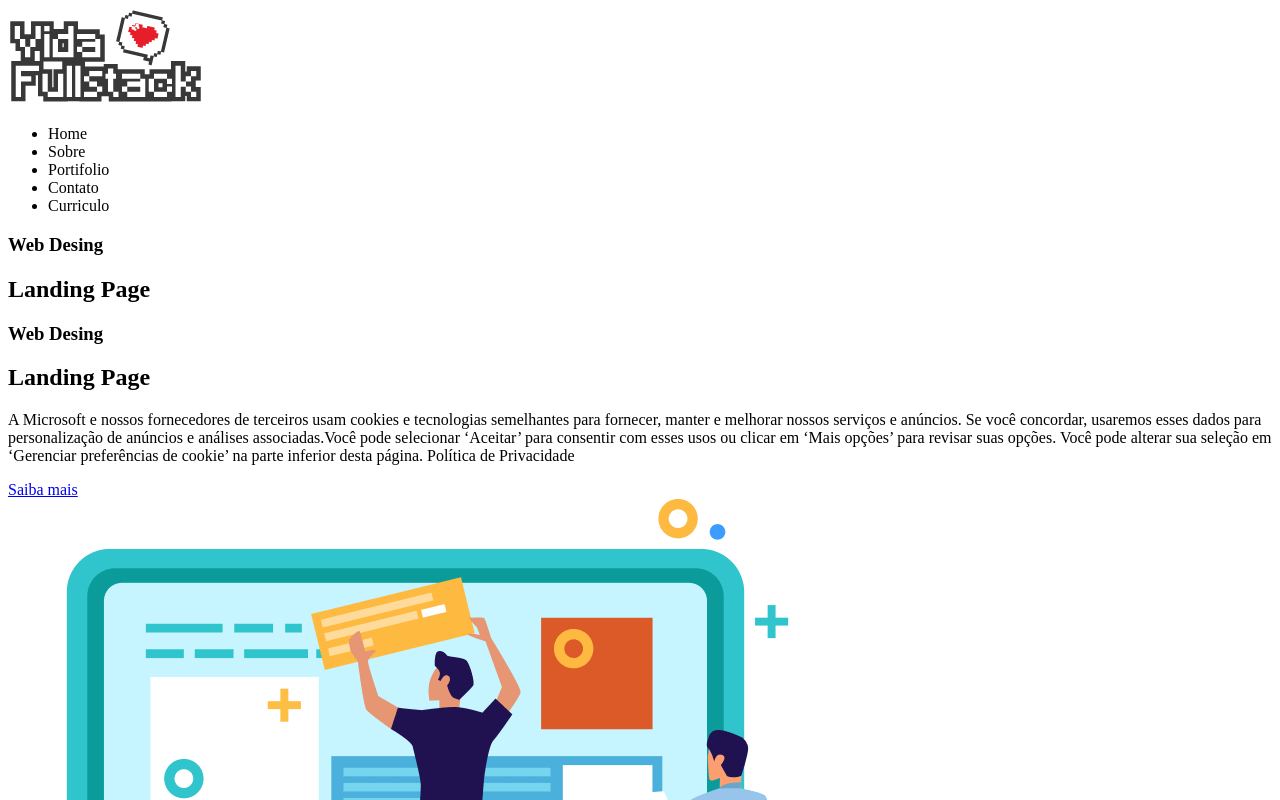
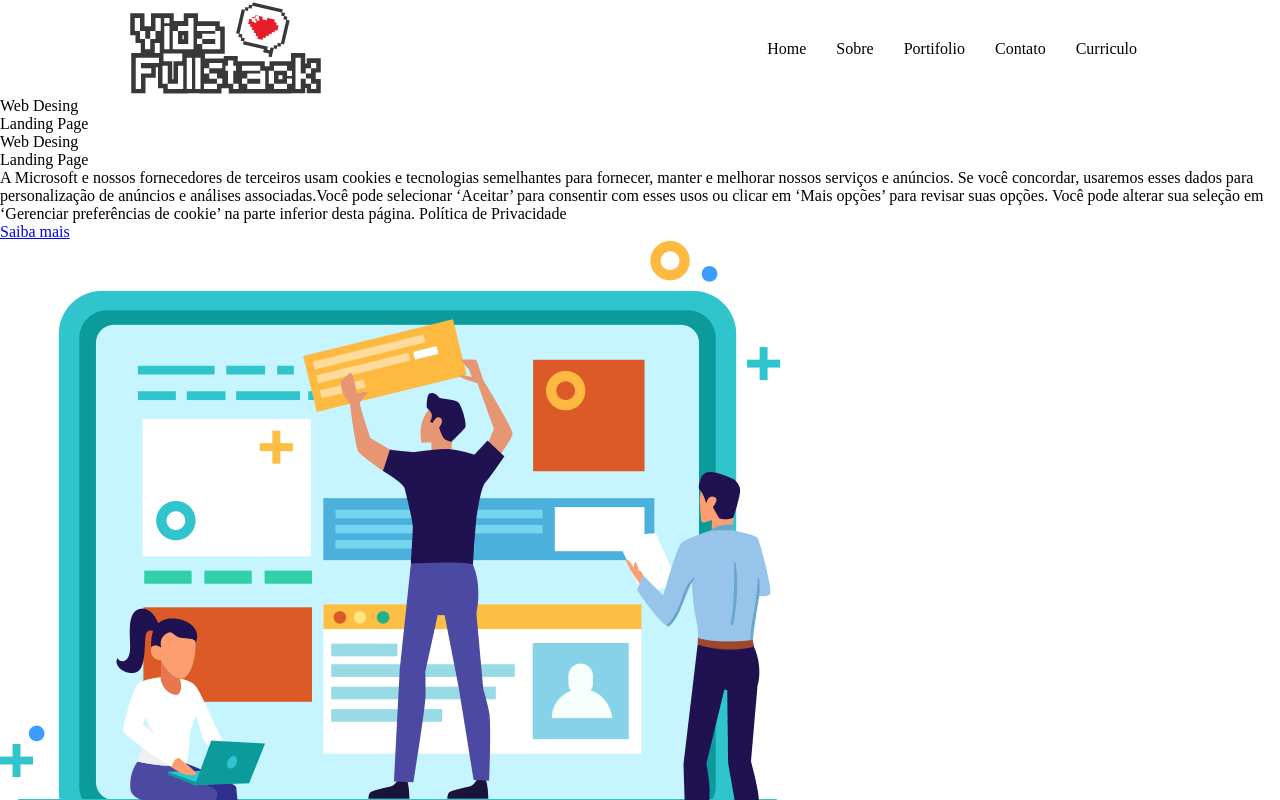
Before and after one commit to PhoenixTooR/meu-Site, a plain HTML site: page index.html in a window 1280 px wide. Shown: the top 800 px of the page. Drawn offline with Linux system fonts and the light colour scheme.

Commit message:
estrutura html e css

```diff
--- /dev/null
+++ b/assets/css/header.css
@@ -0,0 +1,19 @@
+header {
+    width: 1024px;
+    margin: 0 auto;
+    display: flex;
+    flex-direction: row;
+    justify-content: space-between;
+    align-items: center;
+}
+
+header nav ul {
+    display: flex;
+    flex-direction: row;
+    justify-content: space-between;
+    list-style: none;
+}
+
+header nav ul li {
+    padding: 0 15px;
+}
--- /dev/null
+++ b/assets/css/style.css
@@ -0,0 +1,10 @@
+@import "header.css";
+
+* {
+    margin: 0;
+    padding: 0;
+    border: 0;
+    font-size: 100%;
+    font: inherit;
+    vertical-align: baseline;
+}
--- a/index.html
+++ b/index.html
@@ -5,6 +5,7 @@
     <meta http-equiv="X-UA-Compatible" content="IE=edge">
     <meta name="viewport" content="width=device-width, initial-scale=1.0">
     <title>HandOn</title>
+    <link rel="stylesheet" href="assets/css/style.css">
 </head>
 <body>
     <!--Header-->
@@ -56,11 +57,13 @@
 
     </main>
     <!--end container-->
+    <!--footer-->
     <footer>
+    <!--rede sociais-->
         <ul>
             <li>
                 <a href="#">
-                    <img src="assets/images/logo-insta.png" alt="RedeTwiter">
+                    <img src="assets/images/logo-insta.png" alt="RedeInsta">
                 </a>
             </li>
             <li>
@@ -70,12 +73,14 @@
             </li>
             <li>
                 <a href="#">
-                    <img src="assets/images/logo-facebook.png" alt="RedeTwiter">
+                    <img src="assets/images/logo-facebook.png" alt="RedeFace">
                 </a>
             </li>
 
             </li>
         </ul>
+            <!--end rede sociais-->
     </footer>
+        <!--end footer-->
 </body>
 </html>
```
